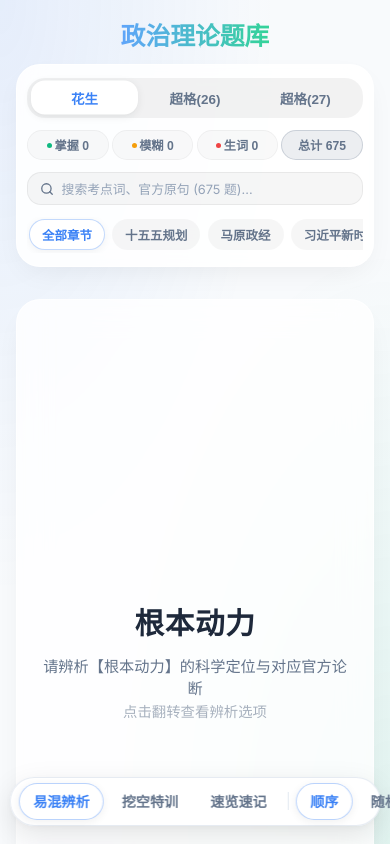
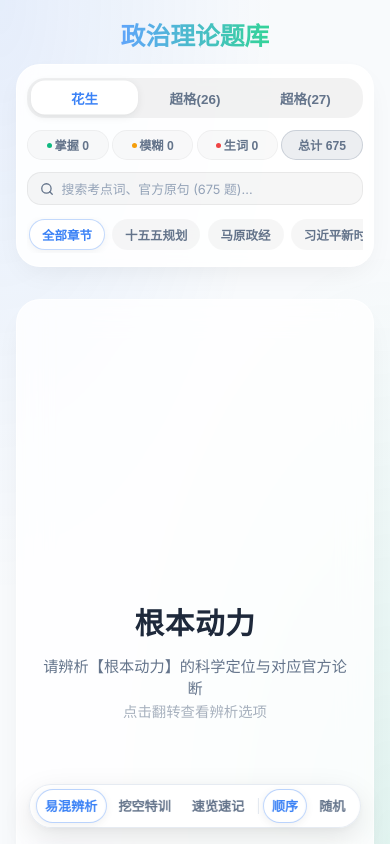
Before and after one commit to troses3/zhengzhi-fuxi, a React (Vite) app: page / in a window 390 px wide. Shown: the top 844 px of the page. Built offline with nearby package versions, Linux system fonts and the light colour scheme.

Commit message:
fix(ui): optimize floating mode bar padding and font size for perfect mobile viewport fit without overflow

```diff
--- a/src/App.css
+++ b/src/App.css
@@ -514,31 +514,32 @@ body {
 /* 底部悬浮模式胶囊（极简单层，告别多层套娃） */
 .floating-mode-bar {
   position: fixed;
-  bottom: calc(1.1rem + env(safe-area-inset-bottom));
+  bottom: calc(1rem + env(safe-area-inset-bottom));
   left: 50%;
   transform: translateX(-50%);
   z-index: 1000;
   background: rgba(255, 255, 255, 0.94);
   backdrop-filter: blur(20px);
   -webkit-backdrop-filter: blur(20px);
-  padding: 0.36rem 0.52rem;
+  padding: 0.28rem 0.35rem;
   border-radius: 100px;
   border: 1px solid rgba(226, 232, 240, 0.85);
   box-shadow: 0 10px 30px rgba(0, 0, 0, 0.1), 0 2px 8px rgba(0, 0, 0, 0.04);
   display: flex;
   align-items: center;
-  gap: 0.25rem;
+  gap: 0.15rem;
   white-space: nowrap;
-  max-width: 95vw;
+  max-width: calc(100vw - 1.2rem);
+  box-sizing: border-box;
 }
 
 .mode-btn {
-  padding: 0.45rem 0.82rem;
+  padding: 0.38rem 0.52rem;
   margin: 0;
   border: 1px solid transparent;
   background: transparent;
   border-radius: 100px;
-  font-size: 0.88rem;
+  font-size: 0.82rem;
   font-weight: 650;
   color: var(--text-secondary);
   cursor: pointer;
@@ -547,6 +548,7 @@ body {
   display: flex;
   align-items: center;
   justify-content: center;
+  flex-shrink: 0;
 }
 
 .mode-btn:hover {
@@ -563,9 +565,9 @@ body {
 
 .mode-divider {
   width: 1px;
-  height: 18px;
+  height: 16px;
   background-color: #e2e8f0;
-  margin: 0 0.2rem;
+  margin: 0 0.1rem;
   flex-shrink: 0;
 }
 
```
Also changed, not shown: 4 other files (tests, documents, lock files or other folders).
